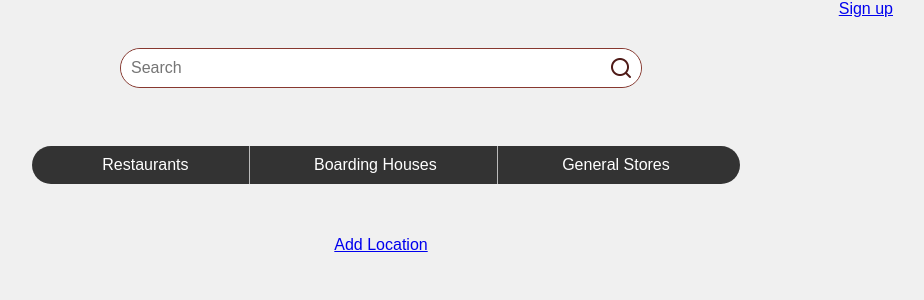
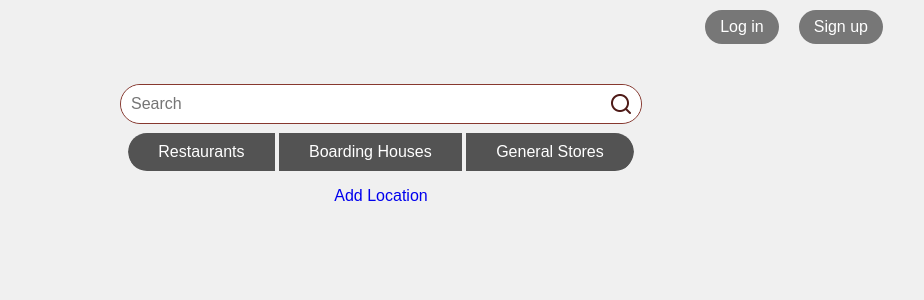
Before and after one commit to Badaboopie/CMSC126FINAL, a PHP site: page /Home.html in a window 1280 px wide. Shown: the top 300 px of the page, without its empty margins (259-1183 px from the left). Run offline with PHP 8.4, Linux system fonts and the light colour scheme; some web fonts are replaced.

Commit message:
updated CSS

```diff
--- a/Home.html
+++ b/Home.html
@@ -6,6 +6,7 @@
     </head>
     <body>
         <div class="header-container">
+            <a href="register.php">Log in</a>
             <a href="register.php">Sign up</a>
         </div>
 
@@ -15,7 +16,7 @@
                 <input type="text" class="search-input" placeholder="Search">
                 <img src="images/Vectorsearch-icon.png" alt="search icon">
             </div>
-        </div><br>
+        </div>
 
         <div class="navBar">
             <ul>
@@ -24,8 +25,8 @@
                 <li><a href="">General Stores</a></li>
             </ul>
         </div>
-        <br><br>
-        <a href="addLocation.php">Add Location</a>
+
+            <a id="addlocation" href="addLocation.php">Add Location</a>
 
         <div class="information-container"></div>
     </body>
--- a/insert.php
+++ b/insert.php
@@ -35,5 +35,7 @@ if ($admin_result == 'admin'){
         echo "<br> Error inserting to database: " . $conn->error;
     }
 }
+header('refresh:0; url=Home.html');
+exit();
 
 ?>
--- a/style.css
+++ b/style.css
@@ -14,11 +14,40 @@ body, html {
     font-family: Arial, sans-serif;
 }
 
+a{
+    text-decoration: none;
+}
+
+/* header section */
+
+.header-container{
+    width: 80%;
+    padding-block: 10px;
+    display: flex;
+    justify-content: end;
+    align-items: end;
+}
+
+.header-container a{
+    color: white;
+    background-color: #777777;
+    text-decoration: none;
+    border-radius: 30px;
+    padding-inline: 15px;
+    padding-block: 8px;
+    margin-inline: 10px;
+}
+
+.header-container a:hover{
+    background-color: #aaaaaa;
+}
+
+/* search bar section */
 .search-container {
     text-align: center;
     margin-top: 30px;
     position: relative;
-    margin-bottom: 20px
+    margin-bottom: 5px
 }
 
 .search {
@@ -40,8 +69,6 @@ body, html {
     outline: none;
 }
 
-
-
 .search img {
     position: absolute;
     right: 10px;
@@ -51,49 +78,52 @@ body, html {
     height: 20px;
 }
 
-.header-container{
-    width: 80%;
-    display: flex;
-    justify-content: end;
-    align-items: end;
+/* navBar Section */
+.navBar{
+    margin-top: 0;
+    padding-top: 0;
 }
 
-.navbar{
-    margin: 0;
-    padding: 0;
-    text-align: center;
-    width: 45%;
+.navBar li{
+    display: inline;
+    background-color: #535353;
+    padding: 30px 30px;
 }
 
-li {
-    display: inline;
-    padding: 30px 30px;
-    border-right: 1px solid #bbb;
-  }
-li a {
+.navBar li:first-child{
+    background-color: #535353;
+    border-radius: 100% 0px 0px 100%;
+}
+
+.navBar li:last-child {
+    background-color: #535353;
+    border-radius: 0% 100% 100% 0%;
+}
+
+.navBar li a {
     color: white;
     text-align: center;
-    padding-left: 30px;
-    padding-right: 30px;
     text-decoration: none;
-  }
-li a:hover {
-    background-color: #111;
 }
 
-li:last-child {
-    border-right: none;
-  }
+.navBar li:hover {
+    background-color: #333;
+}
 
-ul {
+
+.navBar ul {
+    list-style-type: none;
+    margin-top: 0px;
+    padding-inline: 0%;
+    padding-block: 10px;
     border-radius: 20px;
-    background-color: #333;
-    list-style-type: none;
-    padding-top: 10px;
-    padding-bottom: 10px;
-    padding-left: 10px;
     width: 100%;
     overflow: hidden;
+}
+/* end of navbar section */
+
+#addlocation{
+
 }
 
 .active {
```
Also changed, not shown: homepage.php (deleted, +0 -11 lines).
